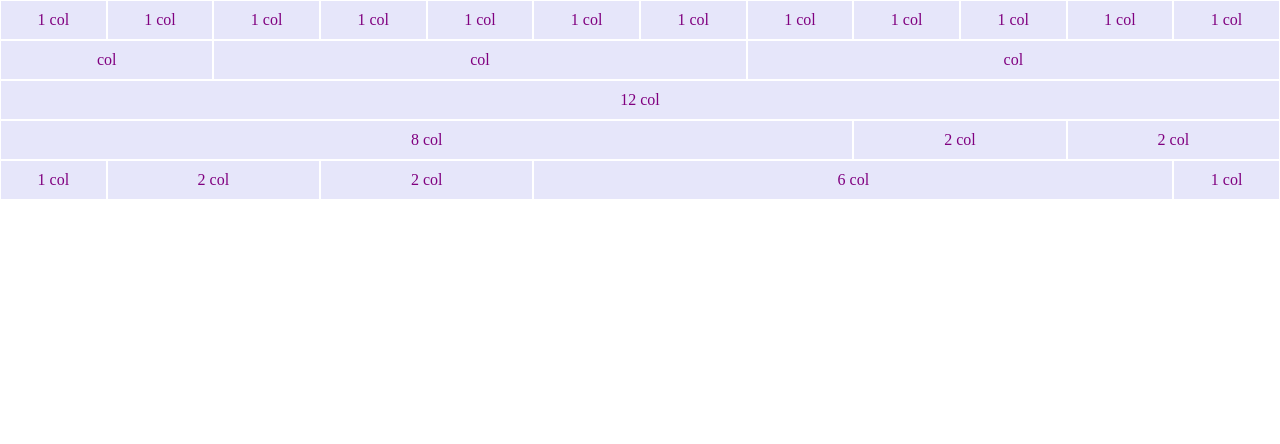
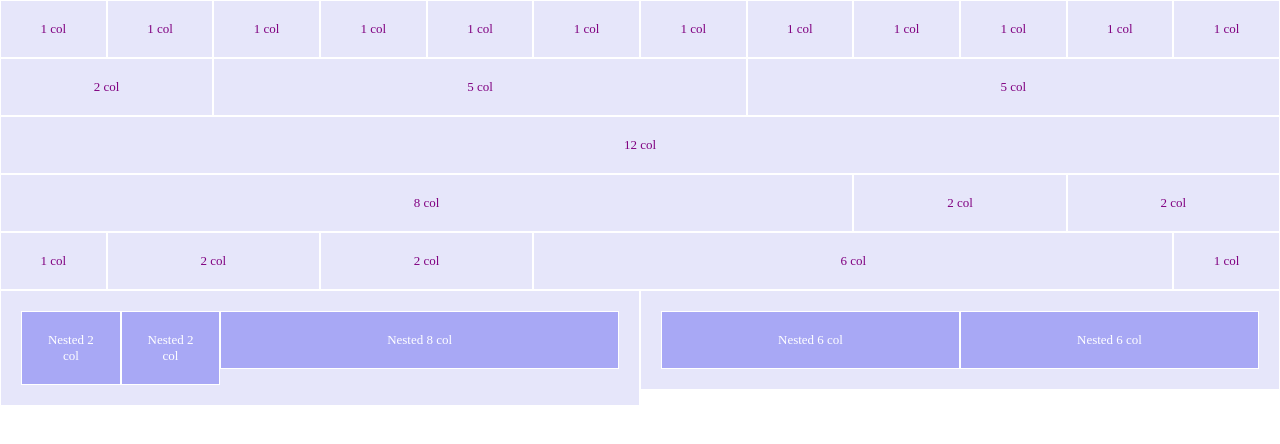
Before and after one commit to Miyka96/html-css-12bool, a plain HTML site: page index.html in a window 1280 px wide. Drawn offline with Linux system fonts and the light colour scheme.

Commit message:
firsts nested col

```diff
--- a/framework.css
+++ b/framework.css
@@ -2,6 +2,7 @@
     margin: 0;
     padding: 0;
     box-sizing: border-box;
+    font-size: 13px;
 }
 
 .container-fluid{
@@ -11,15 +12,24 @@
 /* ROW */
 .row{
     width: 100%;
-    height: 40px;
+    min-height: 40px;
     display: flex;
     flex-wrap: wrap;
 }
 .row-double{
     width: 100%;
-    height: 80px;
+    min-height: 80px;
     display: flex;
     flex-wrap: wrap;
+}
+.nested{
+    display: flex;
+    width: 100%;
+    min-height: 100%;
+    flex-wrap: nowrap;
+}
+.justify-btw{
+    justify-content: space-between;
 }
 
 /* COL */
--- a/index.html
+++ b/index.html
@@ -25,9 +25,9 @@
     </div>
 
     <div class="row">
-        <div class="col-2">col</div>
-        <div class="col-5">col</div>
-        <div class="col-5">col</div>
+        <div class="col-2">2 col</div>
+        <div class="col-5">5 col</div>
+        <div class="col-5">5 col</div>
     </div>
 
     <div class="row">
@@ -47,5 +47,17 @@
         <div class="col-6">6 col</div>
         <div class="col-1">1 col</div>
     </div>
+
+    <div class="row">
+        <div class="col-6 nested">
+            <div class="col-2 ">Nested 2 col</div>
+            <div class="col-2 ">Nested 2 col</div>
+            <div class="col-8 ">Nested 8 col</div>
+        </div>
+        <div class="col-6 nested">
+            <div class="col-6">Nested 6 col</div>
+            <div class="col-6">Nested 6 col</div>
+        </div>
+    </div>
 </body>
 </html>
--- a/style.css
+++ b/style.css
@@ -1,7 +1,11 @@
 div[class*="col"]{
     background-color: lavender;
-    padding: 10px 0;
+    padding: 20px 20px;
     border: 1px solid white;
     color: purple;
     text-align: center;
 }
+div[class*="nested"]>div[class*="col"]{
+    background-color: rgb(168, 168, 245);
+    color: white;
+}
```
